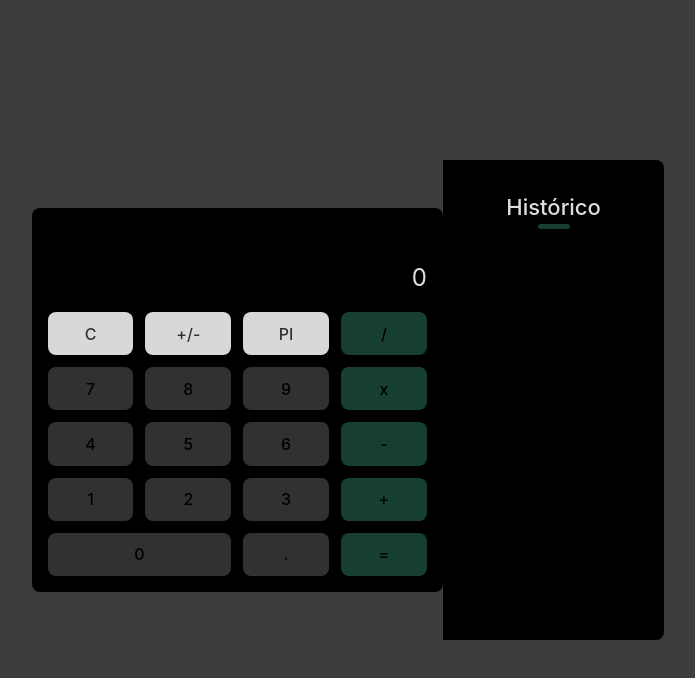
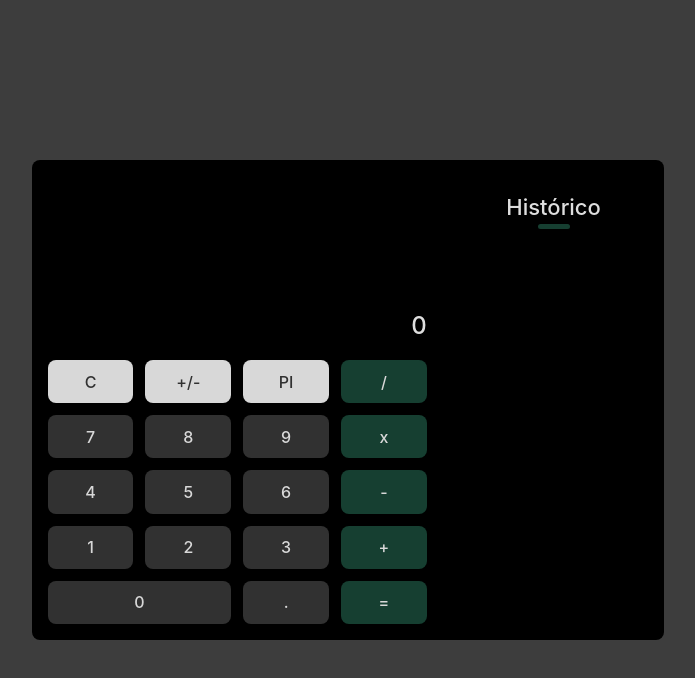
Before and after one commit to oroodrigo/desafio-baggagio-calculadora, a React (Vite) app: page / in a window 1280 px wide. Shown: the top 678 px of the page, without its empty margins (292-987 px from the left). Built offline with nearby package versions, Linux system fonts and the light colour scheme.

Commit message:
feat: use history hook in Calculator component

```diff
--- a/src/components/Calculator/Caculator.css
+++ b/src/components/Calculator/Calculator.css
@@ -1,58 +1,15 @@
-:root {
-  font-family: Inter, system-ui, Avenir, Helvetica, Arial, sans-serif;
-  line-height: 1.5;
-  font-weight: 400;
-
-  color-scheme: light dark;
-  color: rgba(255, 255, 255, 0.87);
-  background-color: #3d3d3d;
-
-  font-synthesis: none;
-  text-rendering: optimizeLegibility;
-  -webkit-font-smoothing: antialiased;
-  -moz-osx-font-smoothing: grayscale;
-
-  --dark-green-baggagio: #163F31;
-  --light-green-baggagio: #3E7A66;
-  --light-gray: #d8d8d8;
-  --light-gray-hover: #b9b9b9;
-  --medium-gray: #9e9e9e;
-  --dark-gray: #313131;
-  --dark-gray-hover: #2a2a2a;
-}
-
-body {
-  margin: 0;
-  padding: 0;
-  display: flex;
-  place-items: center;
-  height: 100vh;
-  width: 100%;
-}
-
-#root {
-  width: 100%;
-  display: flex;
-  align-items: center;
-  justify-content: center;
-  padding: 0.5rem;
-  text-align: center;
-  font-size: 14px;
-
-  transition: all 0.25s;
-}
-
-.wrapper {
+.calculator-wrapper {
   display: flex;
   flex-direction: column;
-  justify-content: flex-end;
-  min-height: 17rem;
+  justify-content: space-between;
+  min-height: 23rem;
   background-color: black;
   padding: 0.5rem;
   border-radius: 8px;
   min-width: fit-content;
   width: 35%;
 
+  position: relative;
   transition: all 0.25s;
 }
 
@@ -63,6 +20,7 @@ button {
   font-size: 1rem;
   font-weight: 500;
   font-family: inherit;
+  color: var(--light-gray);
   background-color: var(--dark-gray);
   cursor: pointer;
   transition: all 0.25s;
@@ -73,9 +31,23 @@ button:hover {
   border-color: var(--dark-green-baggagio);
 }
 
+.calculator-wrapper .action-section {
+  display: flex;
+  height: 100%;
+  flex-direction: column;
+  justify-content: space-between;
+  flex: 1;
+}
+
+.calculator-wrapper .action-section .action-button {
+  align-self: flex-end;
+  background-color: transparent;
+}
+
 
 #result {
   align-self: flex-end;
+  justify-self: flex-end;
   margin-bottom: 1rem;
   font-size: 18px;
 }
@@ -112,8 +84,8 @@ button:hover {
 }
 
 @media screen and (min-width: 425px) {
-  .wrapper {
-    min-height: 22rem;
+  .calculator-wrapper {
+    min-height: 28rem;
     padding: 1rem;
     width: 30%;
   }
@@ -133,8 +105,15 @@ button:hover {
   }
 }
 
+@media screen and (min-width: 635px) {
+  .calculator-wrapper {
+    border-top-right-radius: 0;
+    border-bottom-right-radius: 0;
+  }
+}
+
 @media screen and (min-width: 1024px) {
-  .wrapper {
+  .calculator-wrapper {
     max-width: 35%;
   }
 
--- a/src/components/Calculator/Calculator.tsx
+++ b/src/components/Calculator/Calculator.tsx
@@ -1,7 +1,10 @@
 import { useState } from "react"
-import './Caculator.css'
+import './Calculator.css'
+import { useHistory } from "../../hooks/useHistory"
 
 export function Calculator() {
+  const { addInHistory, handleHistoryCollapseState } = useHistory()
+
   const [isShowingOperationNumber, setIsShowingOperationNumber] = useState(true)
   const [operationNumber, setOperationNumber] = useState<number | string>(0)
   const [result, setResult] = useState<number | string>(0)
@@ -56,36 +59,48 @@ export function Calculator() {
   }
 
   function handleCalcResult() {
+    let operationResult
+
     switch (operator) {
-      case 'addition': {
-        setResult(Number(result) + Number(operationNumber))
+      case '+': {
+        operationResult = Number(result) + Number(operationNumber)
+        setResult(operationResult)
         break
       }
-      case 'subtraction': {
-        setResult(Number(result) - Number(operationNumber))
+      case '-': {
+        operationResult = Number(result) - Number(operationNumber)
+        setResult(operationResult)
         break
       }
-      case 'multiplication': {
-        setResult(Number(result) * Number(operationNumber))
+      case 'x': {
+        operationResult = Number(result) * Number(operationNumber)
+        setResult(operationResult)
         break
       }
-      case 'division': {
-        setResult(Number(result) / Number(operationNumber))
+      case '/': {
+        operationResult = Number(result) / Number(operationNumber)
+        setResult(operationResult)
         break
       }
       default:
         throw new Error('Operador inválido')
     }
 
+    addInHistory({ expression: `${result} ${operator} ${operationNumber}`, result: `${operationResult}` })
     setIsShowingOperationNumber(false)
   }
 
   return (
 
-    <div className='wrapper'>
-      <span id='result'>{isShowingOperationNumber ? operationNumber : result}</span>
+    <div className='calculator-wrapper'>
 
-      <div id='keyboard'>
+      <section className="action-section">
+        <button className='action-button collapse-button' onClick={handleHistoryCollapseState}>. . .</button>
+      </section>
+
+      <h1 id='result'>{isShowingOperationNumber ? operationNumber : result}</h1>
+
+      <section id='keyboard'>
 
         {
           isShowingOperationNumber ? <button className='special-operation-button' onClick={handleClear}>C</button> :
@@ -93,27 +108,27 @@ export function Calculator() {
         }
         <button className='special-operation-button' onClick={handleOperatorChange}>+/- </button>
         <button className='special-operation-button' onClick={handlePIOperation}>PI</button>
-        <button className='operation-button' onClick={handleOperator} value='division'>/</button>
+        <button className='operation-button' onClick={handleOperator} value='/'>/</button>
 
         <button onClick={handleInput} value={7}>7</button>
         <button onClick={handleInput} value={8}>8</button>
         <button onClick={handleInput} value={9}>9</button>
-        <button className='operation-button' onClick={handleOperator} value='multiplication'>x</button>
+        <button className='operation-button' onClick={handleOperator} value='x'>x</button>
 
         <button onClick={handleInput} value={4}>4</button>
         <button onClick={handleInput} value={5}>5</button>
         <button onClick={handleInput} value={6}>6</button>
-        <button className='operation-button' onClick={handleOperator} value='subtraction'>-</button>
+        <button className='operation-button' onClick={handleOperator} value='-'>-</button>
 
         <button onClick={handleInput} value={1}>1</button>
         <button onClick={handleInput} value={2}>2</button>
         <button onClick={handleInput} value={3}>3</button>
-        <button className='operation-button' onClick={handleOperator} value='addition'>+</button>
+        <button className='operation-button' onClick={handleOperator} value='+'>+</button>
 
         <button onClick={handleInput} value={0}>0</button>
         <button onClick={handleInput} value={'.'}>.</button>
         <button className='operation-button' onClick={handleCalcResult}>=</button>
-      </div>
+      </section>
     </div>
 
   )
```
